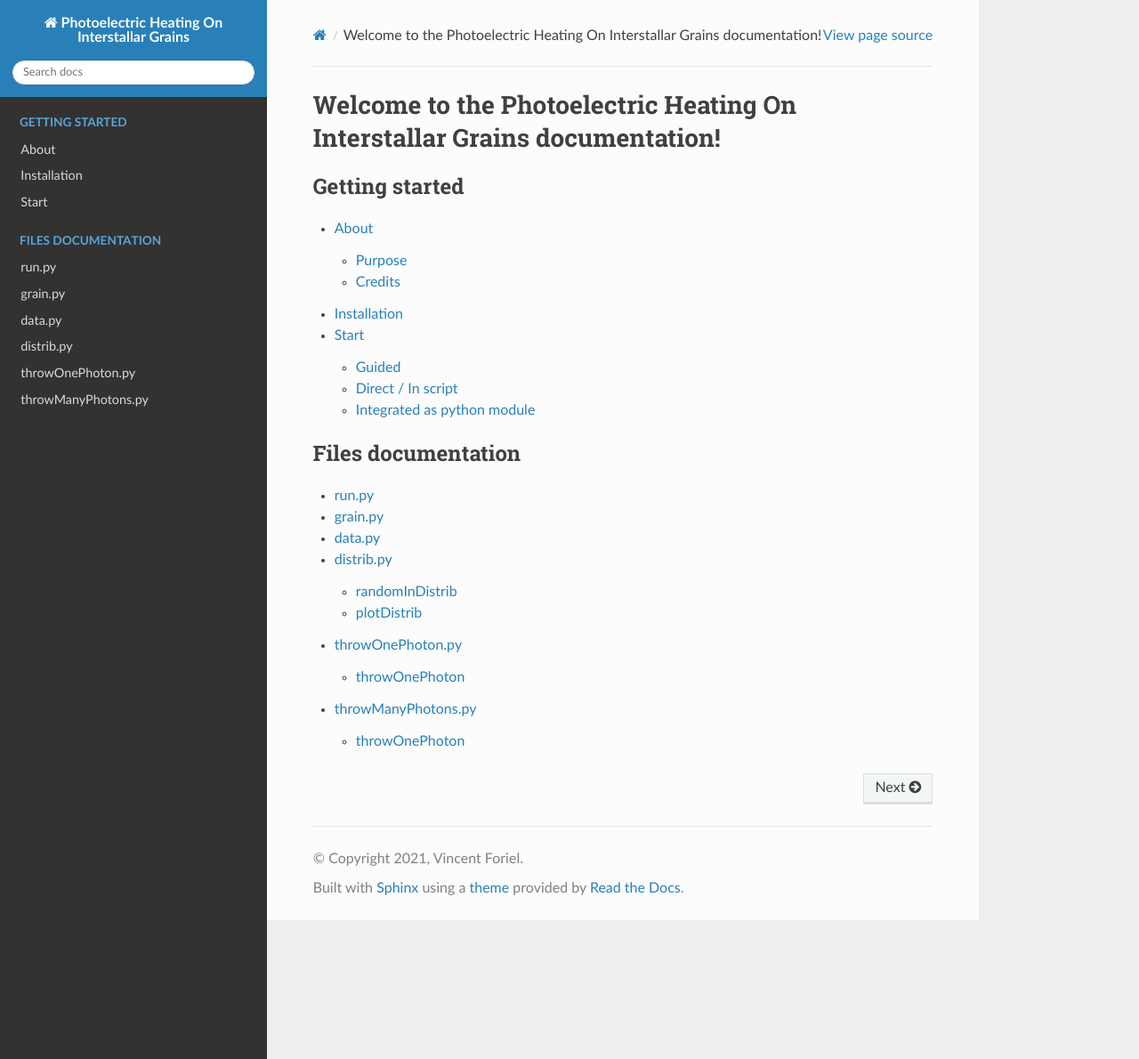
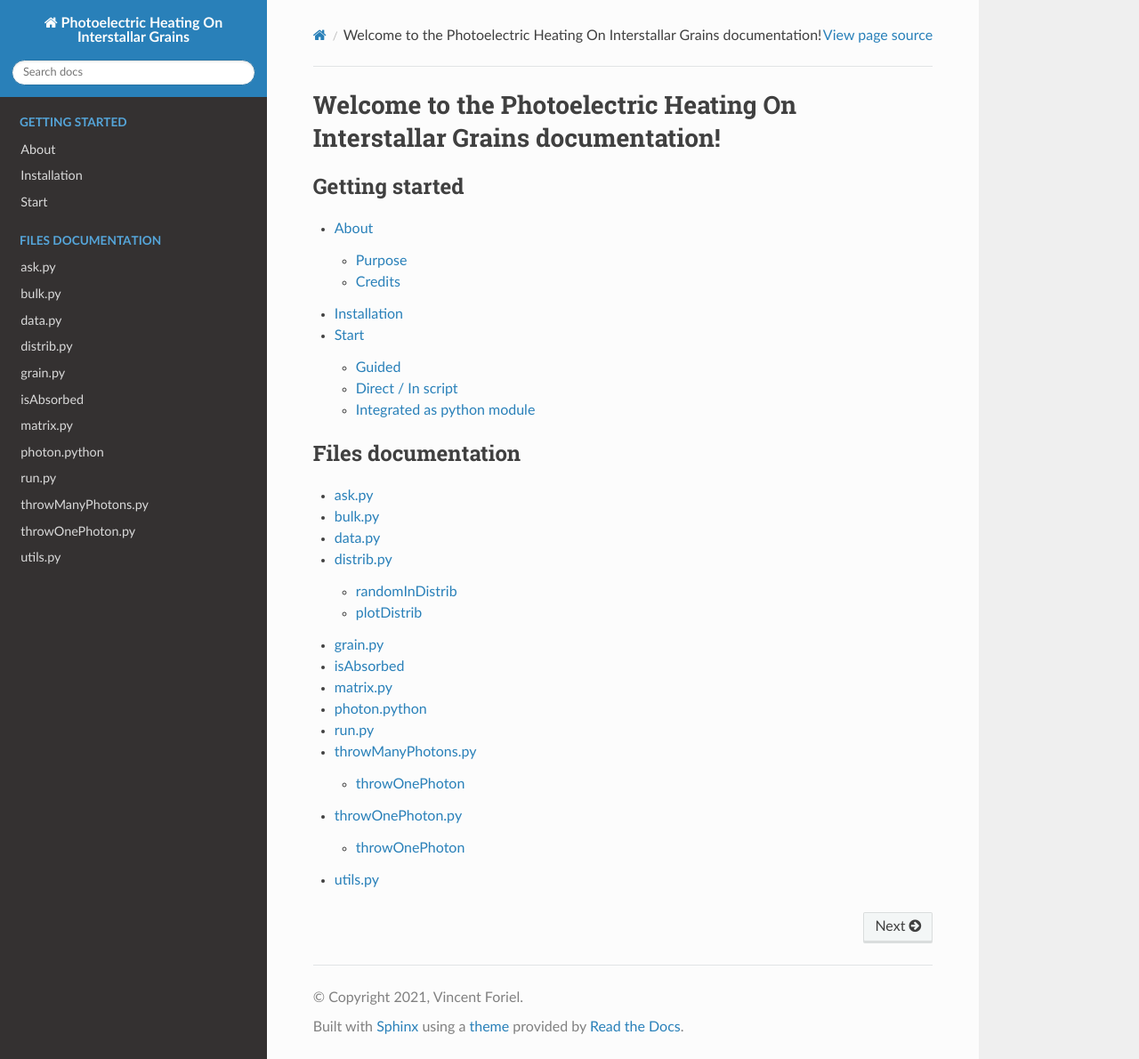
Before and after one commit to LeiRoF/M1-Photoelectric_Heat_On_Interstellar_Grains, a Sphinx documentation site: the page built from docs/index.rst, in a window 1280 px wide and 1190 px high. Shown: the whole window at 89% size. Built offline with Sphinx 7.4.7 and the Read the Docs theme 2.0.0, drawn with Linux system fonts in a browser that asks for light colours.

Commit message:
Added file to doc (to complete)

```diff
--- /dev/null
+++ b/docs/GFR_routine.rst
@@ -0,0 +1,2 @@
+GFR_routine.py
+==============
--- /dev/null
+++ b/docs/ask.rst
@@ -0,0 +1,2 @@
+ask.py
+======
--- /dev/null
+++ b/docs/bulk.rst
@@ -0,0 +1,2 @@
+bulk.py
+=======
--- a/docs/index.rst
+++ b/docs/index.rst
@@ -18,9 +18,15 @@ Welcome to the Photoelectric Heating On Interstallar Grains documentation!
    :maxdepth: 2
    :caption: Files documentation
 
-   run.md
-   grain.md
+   ask.rst
+   bulk.rst
    data.md
    distrib.md
+   grain.md
+   isAbsorbed.rst
+   matrix.rst
+   photon.rst
+   run.md
+   throwManyPhotons.md
    throwOnePhoton.md
-   throwManyPhotons.md
+   utils.rst
--- /dev/null
+++ b/docs/isAbsorbed.rst
@@ -0,0 +1,2 @@
+isAbsorbed
+==========
--- /dev/null
+++ b/docs/matrix.rst
@@ -0,0 +1,2 @@
+matrix.py
+=========
--- /dev/null
+++ b/docs/photon.rst
@@ -0,0 +1,2 @@
+photon.python
+=============
--- /dev/null
+++ b/docs/utils.rst
@@ -0,0 +1,2 @@
+utils.py
+========
```
Also changed, not shown: 1 other file.
